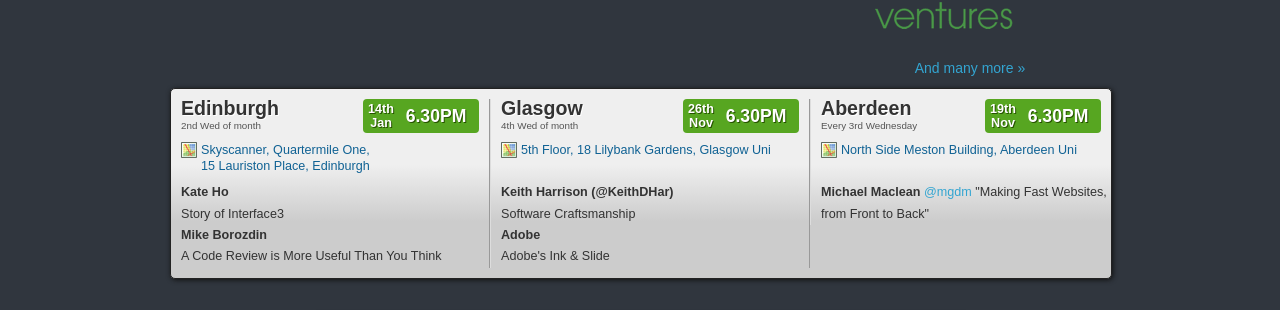
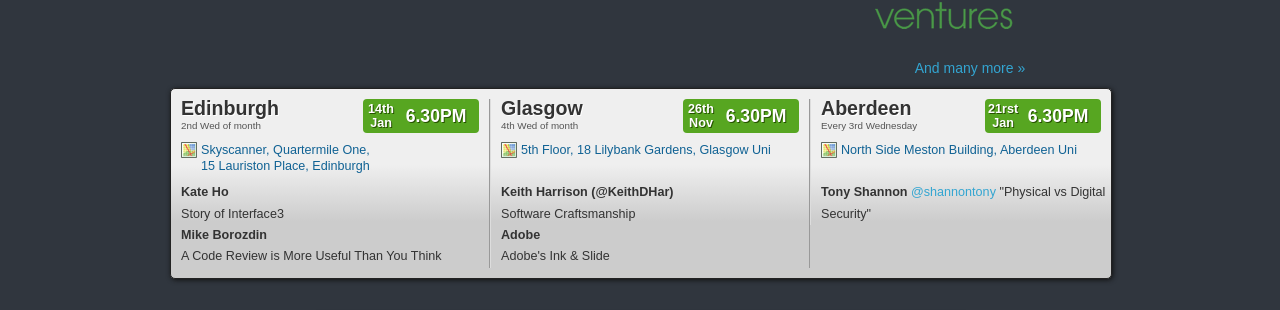
Before and after one commit to techmeetup/techmeetup.co.uk, a Jekyll site: the page built from index.html, in a window 1280 px wide. Shown: the part 311-621 px from the top of the page. Built offline with Jekyll 4.4.1, drawn with Linux system fonts in a browser that asks for light colours.

Commit message:
Update index.html
Added Aberdeen January info

```diff
--- a/index.html
+++ b/index.html
@@ -83,14 +83,14 @@
     <span>Every 3rd Wednesday</span>
     <p><a href="http://maps.google.co.uk/maps?f=q&amp;source=s_q&amp;hl=en&amp;geocode=&amp;q=Meston+Building+Aberdeen+University&amp;sll=57.294593,-2.400159&amp;sspn=0.017437,0.034075&amp;ie=UTF8&amp;hq=Meston+Building+Aberdeen+University&amp;hnear=&amp;l" class="map">North Side Meston Building, Aberdeen Uni</a></p>
     <p>
-      <strong>Michael Maclean</strong> <a href="https://twitter.com/mgdm">@mgdm</a> "Making Fast Websites, from Front to Back"
+      <strong>Tony Shannon</strong> <a href="https://twitter.com/shannontony">@shannontony</a> "Physical vs Digital Security"
     </p>
 
     <div class="datewrapper">
       <div class="when">
         <div class="daywrap">
-          <div class="day">19th</div>
-          <div class="month">Nov</div>
+          <div class="day">21rst</div>
+          <div class="month">Jan</div>
         </div>
         <div class="time">6.30PM</div>
       </div>
```
